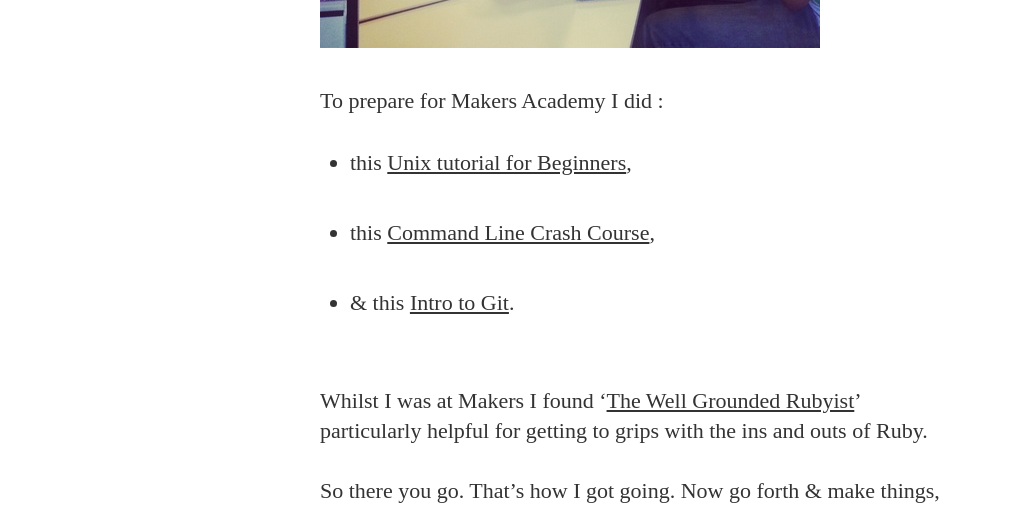
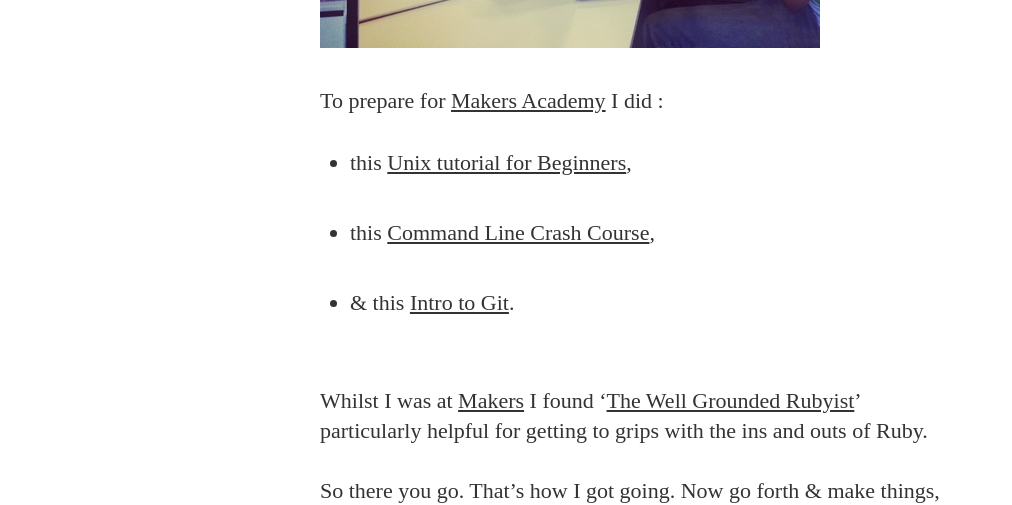
Before and after one commit to csharpd/csharpd.github.io, a Jekyll site: the page built from _posts/2015-01-07-How-i-learnt-to-code.markdown, in a window 1280 px wide and 900 px high, scrolled down 2543 px. Shown: the part 172-677 px from the top of the window, without its empty margins (0-1012 px from the left). Built offline with Jekyll 4.4.1, drawn with Linux system fonts in a browser that asks for light colours; nearby versions of some CDN libraries; some web fonts are replaced; Markdown is read by kramdown in place of the engine named in the settings; part of the change alters nothing that is shown.

```diff
--- a/_posts/2015-01-07-How-i-learnt-to-code.markdown
+++ b/_posts/2015-01-07-How-i-learnt-to-code.markdown
@@ -29,7 +29,7 @@ I believe that the best way to get around this is to do an in-person course to a
 <br>
 ![](/assets/article_images/2015-01-07-How-i-learnt-to-code/cfg.jpg)
 
-To prepare for Makers Academy I did :
+To prepare for [Makers Academy](http://www.makersacademy.com/) I did :
 
 + this [Unix tutorial for Beginners](http://www.ee.surrey.ac.uk/Teaching/Unix/),
 
@@ -37,7 +37,7 @@ To prepare for Makers Academy I did :
 
 + & this [Intro to Git](http://gitimmersion.com/lab_01.html).
 
-Whilst I was at Makers I found '[The Well Grounded Rubyist](http://www.amazon.co.uk/The-Well-Grounded-Rubyist-David-Black/dp/1933988657)' particularly helpful for getting to grips with the ins and outs of Ruby.
+Whilst I was at [Makers](http://www.makersacademy.com/) I found '[The Well Grounded Rubyist](http://www.amazon.co.uk/The-Well-Grounded-Rubyist-David-Black/dp/1933988657)' particularly helpful for getting to grips with the ins and outs of Ruby.
 
 So there you go. That's how I got going. Now go forth & make things, then [tweet me](https://twitter.com/chloe_does) what you build!
 
```
